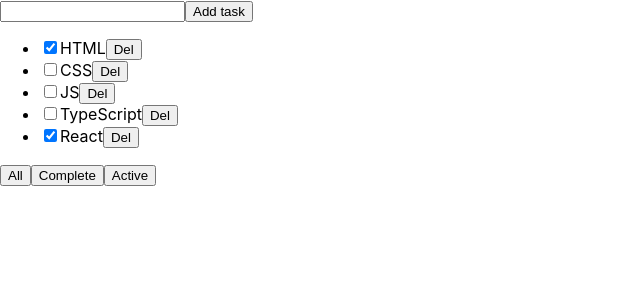
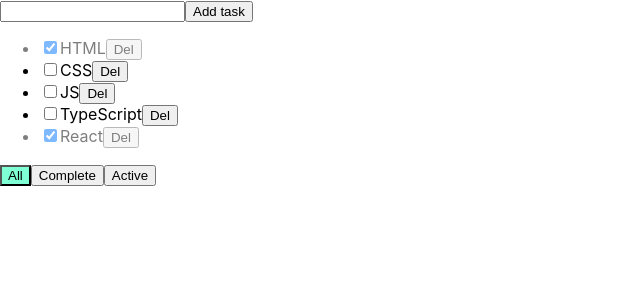
Before and after one commit to STiGMABY/todolist-from-0, a React (Create React App) app: page / in a window 1280 px wide. Shown: the top 300 px of the page, without its empty margins (0-640 px from the left). Built offline with nearby package versions, Linux system fonts and the light colour scheme.

Commit message:
TodoList 04 is done

```diff
--- a/src/App.css
+++ b/src/App.css
@@ -0,0 +1,15 @@
+.error {
+    border: red 1px solid;
+}
+
+.error-message {
+    color: red;
+}
+
+.active-filter {
+    background-color: aquamarine;
+}
+
+.is-done {
+    opacity: 0.5;
+}
--- a/src/App.tsx
+++ b/src/App.tsx
@@ -47,6 +47,13 @@
         let newTasks = [task, ...tasks]
         setTasks(newTasks)
     }
+    function changeStatus(taskId: string, isDone: boolean) {
+        let task = tasks.find( t => t.id === taskId)
+        if(task){
+            task.isDone = isDone
+            setTasks([...tasks])
+        }
+    }
 
     return (
         <div className="App">
@@ -55,7 +62,8 @@
                 removeTask={removeTask}
                 changeFilter={changeFilter}
                 addTask={addTask}
-
+                changeStatus={changeStatus}
+                filter={filter}
             />
         </div>
     );
--- a/src/TodoList/TodoList.tsx
+++ b/src/TodoList/TodoList.tsx
@@ -7,11 +7,13 @@
     removeTask: (id: string) => void
     changeFilter: (value: FilterType) => void
     addTask: (text: string) => void
+    changeStatus: (taskId: string, isDone: boolean) => void
+    filter: FilterType
 }
 
 function TodoList(props: PropsType) {
 
-    const deleteHandler = (id: string) => removeTask(id)
+
 
     const onAllClickHandler = () => changeFilter('all')
     const onCompleteClickHandler = () => changeFilter('complete')
@@ -25,14 +27,23 @@
 
     const onChangeHandler = (e: ChangeEvent<HTMLInputElement>) => {
         setText(e.currentTarget.value)
+        setError('')
+
     }
 
     const addText = () => {
-        addTask(text)
-        setText('')
+        if(text.trim() !== ''){
+            addTask(text)
+            setText('')
+        }else {
+            setError('Enter task name!')
+        }
+
     }
 
-    const {tasks, removeTask, changeFilter, addTask} = props
+    const {tasks, removeTask, changeFilter, addTask, changeStatus, filter} = props
+
+    let [error, setError] = useState<string | null>(null)
 
     let [text, setText] = useState('')
     console.log(text)
@@ -41,21 +52,39 @@
         <div>
             <div>
                 <input
+                    className={error ? 'error' : ''}
                     onKeyPress={ onKeyPressHandler }
                     onChange={onChangeHandler}
                     value={text}
                 />
                 <button onClick={addText}>Add task</button>
+                { error &&
+                    <div className='error-message'>{error}</div>
+                }
             </div>
             <div>
                 <ul>
                     {
-                        tasks.map(e => {
+                        tasks.map(t => {
+
+                            const deleteHandler = (id: string) => removeTask(id)
+
+                            const onChangeHandler = (e: ChangeEvent<HTMLInputElement>) => {
+                                changeStatus(t.id, e.currentTarget.checked)
+
+                                console.log(t.id + e.currentTarget.checked)
+                            }
+
                             return (
-                                <li key={e.id}>
-                                    <input type='checkbox' checked={e.isDone}/>
-                                    <span>{e.title}</span>
-                                    <button onClick={()=>deleteHandler(e.id)}>Del</button>
+                                <li
+                                    className={t.isDone ? 'is-done' : ''}
+                                    key={t.id}>
+                                    <input
+                                        onChange={onChangeHandler}
+                                        type='checkbox'
+                                        checked={t.isDone}/>
+                                    <span>{t.title}</span>
+                                    <button onClick={()=>deleteHandler(t.id)}>Del</button>
                                 </li>
                             )
                         })
@@ -63,9 +92,15 @@
                 </ul>
             </div>
             <div>
-                <button onClick={ onAllClickHandler }>All</button>
-                <button onClick={ onCompleteClickHandler }>Complete</button>
-                <button onClick={ onActiveClickHandler }>Active</button>
+                <button
+                    className={filter === "all" ? 'active-filter' : ''}
+                    onClick={ onAllClickHandler }>All</button>
+                <button
+                    className={filter === "complete" ? 'active-filter' : ''}
+                    onClick={ onCompleteClickHandler }>Complete</button>
+                <button
+                    className={filter === "active" ? 'active-filter' : ''}
+                    onClick={ onActiveClickHandler }>Active</button>
             </div>
         </div>
     )
```
